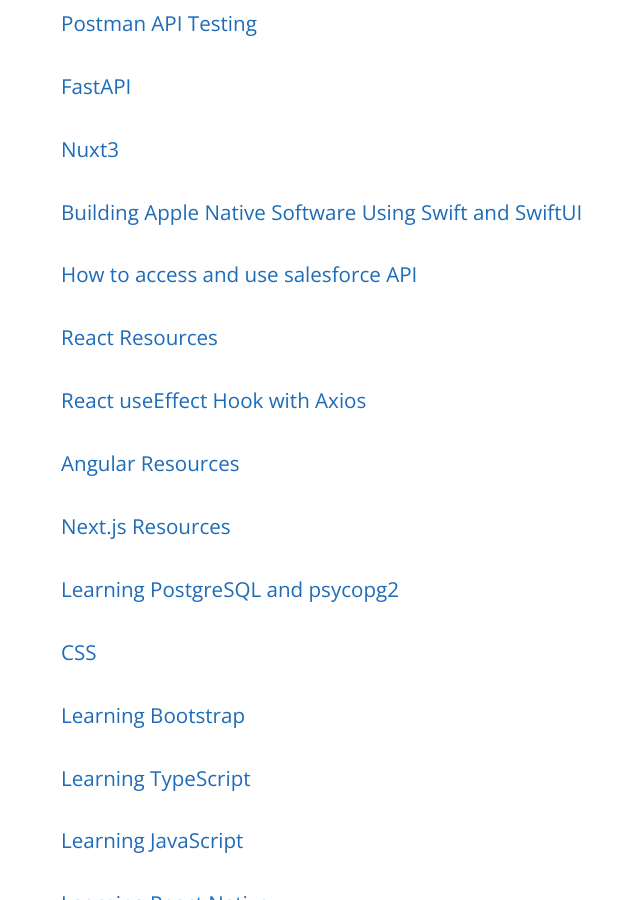
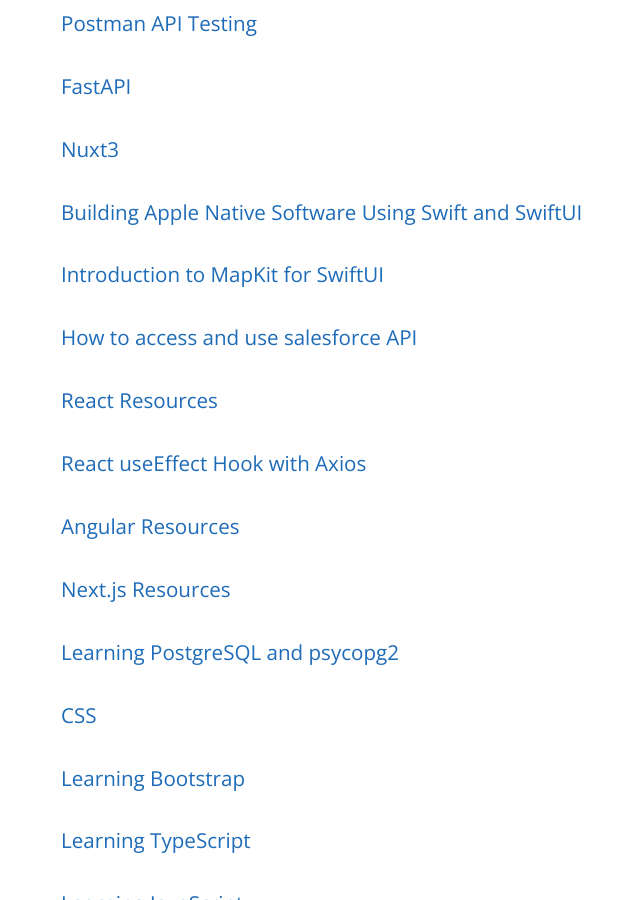
Before and after one commit to learning-software-engineering/learning-software-engineering.github.io, a Jekyll site: the page built from Topics/Tech_Stacks.md, in a window 1280 px wide and 900 px high, scrolled down 590 px. Shown: the whole window, without its empty margins (163-803 px from the left). Built offline with Jekyll 4.4.1, drawn with Linux system fonts in a browser that asks for light colours; our own code applies the rules of GitHub Pages for plain Markdown files.

Commit message:
Added MapKit to the Tech Stacks page

```diff
--- a/Topics/Tech_Stacks.md
+++ b/Topics/Tech_Stacks.md
@@ -7,6 +7,7 @@
 ### [FastAPI](./Tech_Stacks/FastAPI.md)
 ### [Nuxt3](./Tech_Stacks/Nuxt3.md)
 ### [Building Apple Native Software Using Swift and SwiftUI](./Tech_Stacks/swift.md)
+### [Introduction to MapKit for SwiftUI](./Tech_Stacks/Swift_Mapkit.md)
 ### [How to access and use salesforce API](./Tech_Stacks/salesforce_api.md)
 ### [React Resources](./Tech_Stacks/React.md)
 ### [React useEffect Hook with Axios](./Tech_Stacks/React_useEffect_Axios.md)
```
